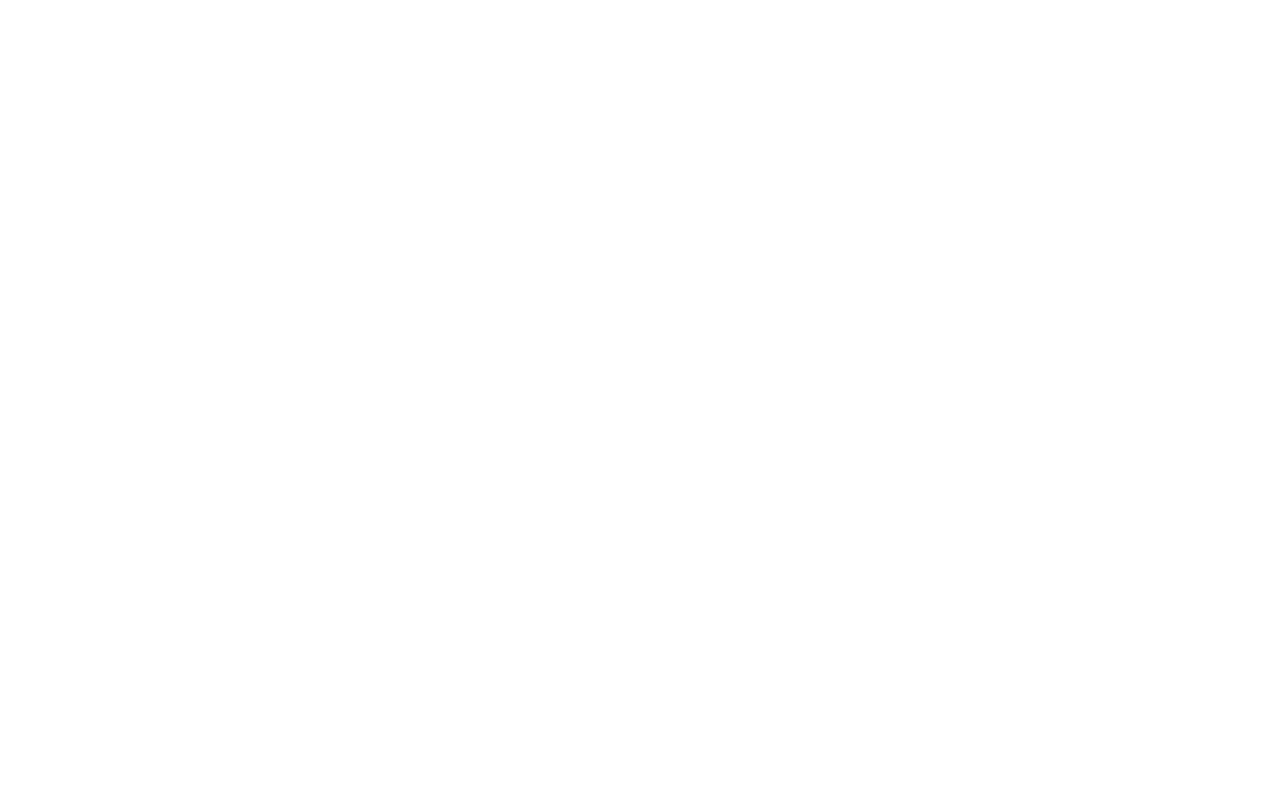
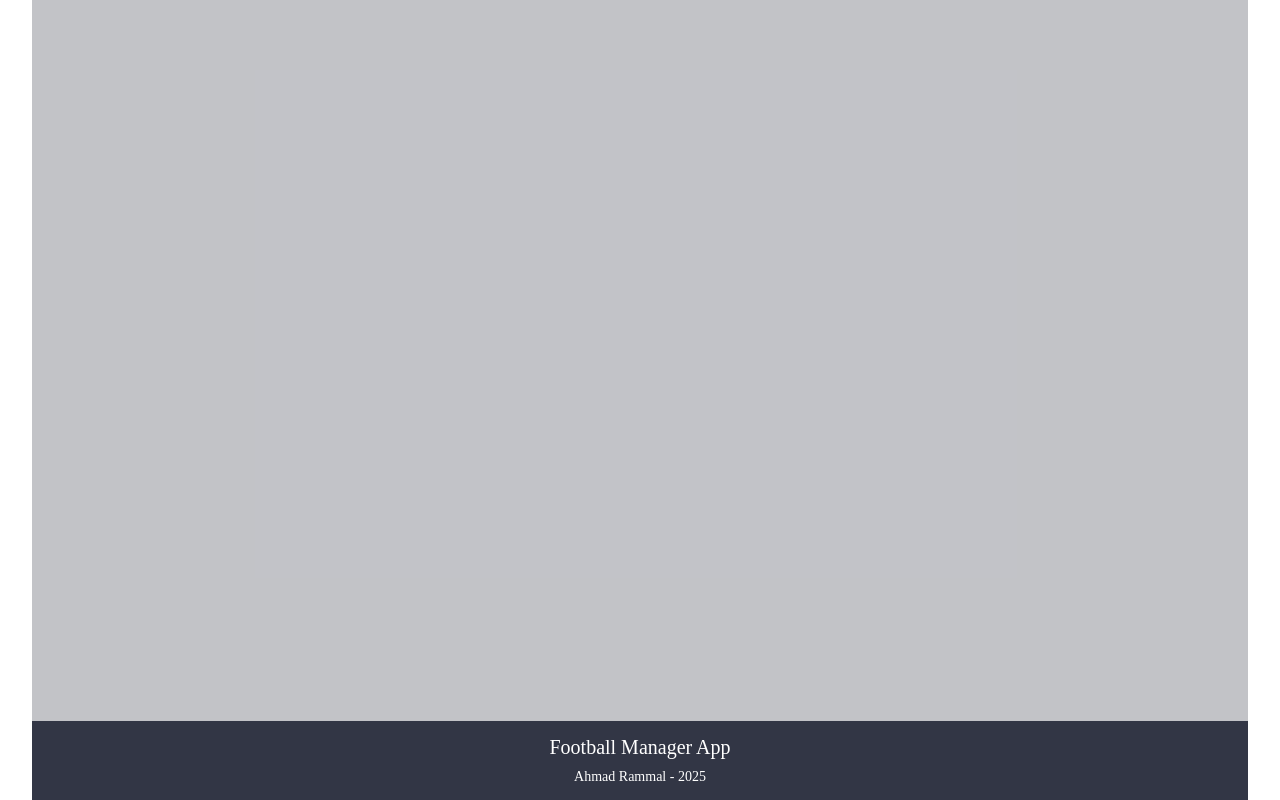
Before and after one commit to Ahmad-Rammall/Football-Online-Manager, a React (Vite) app in the folder frontend/: page / in a window 1280 px wide. Shown: the part 185-985 px from the top of the page. Before the commit the page ends 800 px from the top, so only its background shows below. Built offline with nearby package versions, Linux system fonts and the light colour scheme.

Commit message:
Frontend <> Build Footer Component

```diff
--- a/frontend/src/components/Footer/index.css
+++ b/frontend/src/components/Footer/index.css
@@ -0,0 +1,22 @@
+footer {
+  width: 100%;
+  background-color: var(--primary-blue);
+  display: flex;
+  justify-content: center;
+  align-items: center;
+  flex-direction: column;
+  gap: 10px;
+  padding: 15px;
+}
+
+footer div{
+    color: white;
+}
+
+footer div:first-child {
+  font-size: 20px;
+}
+
+footer div:last-child {
+    font-size: 14px;
+  }
--- a/frontend/src/components/Footer/index.jsx
+++ b/frontend/src/components/Footer/index.jsx
@@ -1,9 +1,13 @@
-import React from 'react'
+import React from "react";
+import "./index.css";
 
 function Footer() {
   return (
-    <div>Footer</div>
-  )
+    <footer>
+      <div>Football Manager App</div>
+      <div>Ahmad Rammal - 2025</div>
+    </footer>
+  );
 }
 
-export default Footer
+export default Footer;
--- a/frontend/src/layouts/MainLayout/index.jsx
+++ b/frontend/src/layouts/MainLayout/index.jsx
@@ -8,11 +8,18 @@
   const [loading, setLoading] = useState(false);
 
   return (
-    <div>
+    <div
+      style={{
+        height: "100vh",
+        display: "flex",
+        flexDirection: "column",
+      }}
+    >
       {loading && <Loader />}
       <div
         style={{
           display: loading ? "none" : "",
+          height:"100%"
         }}
       >
         <Header />
```
